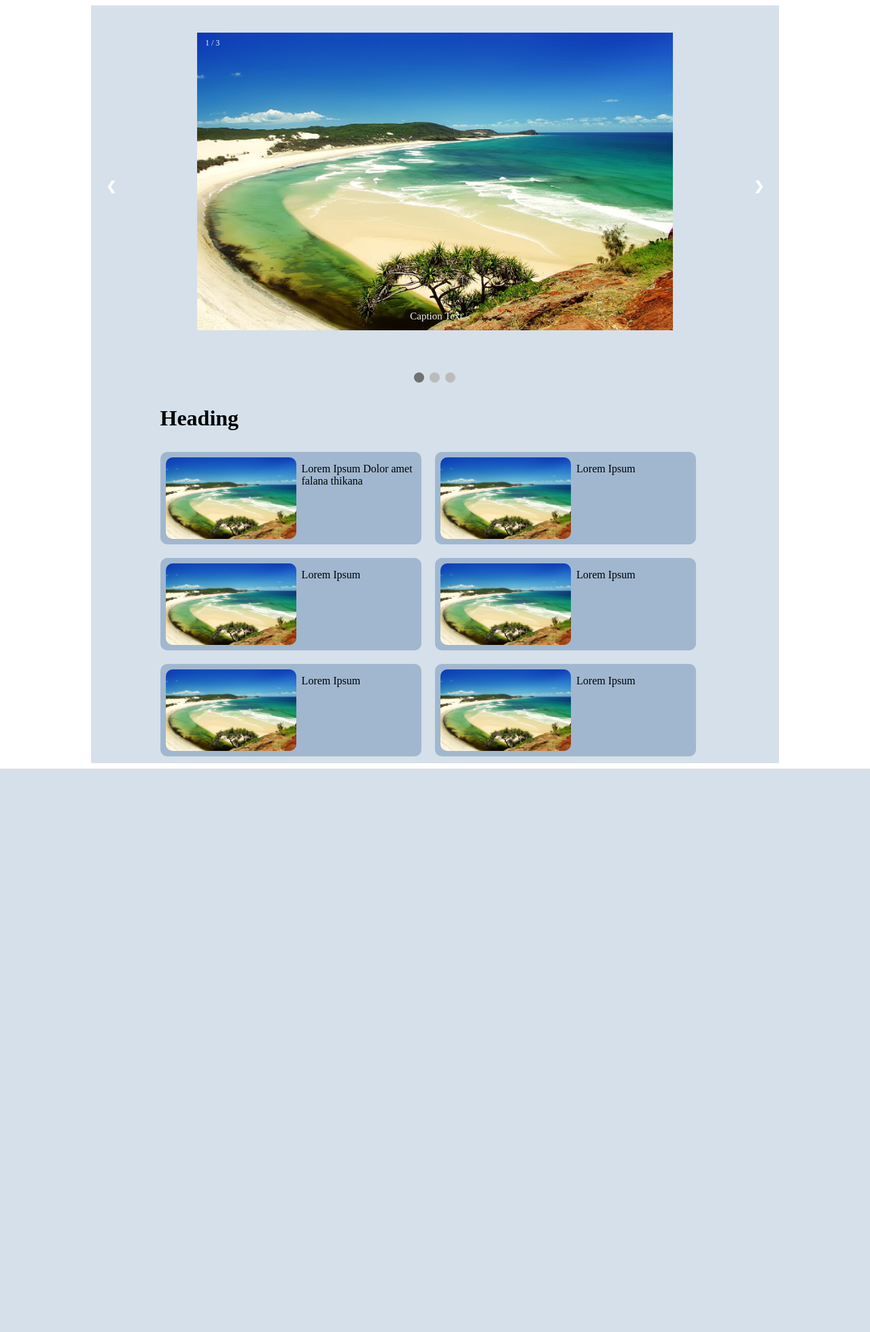
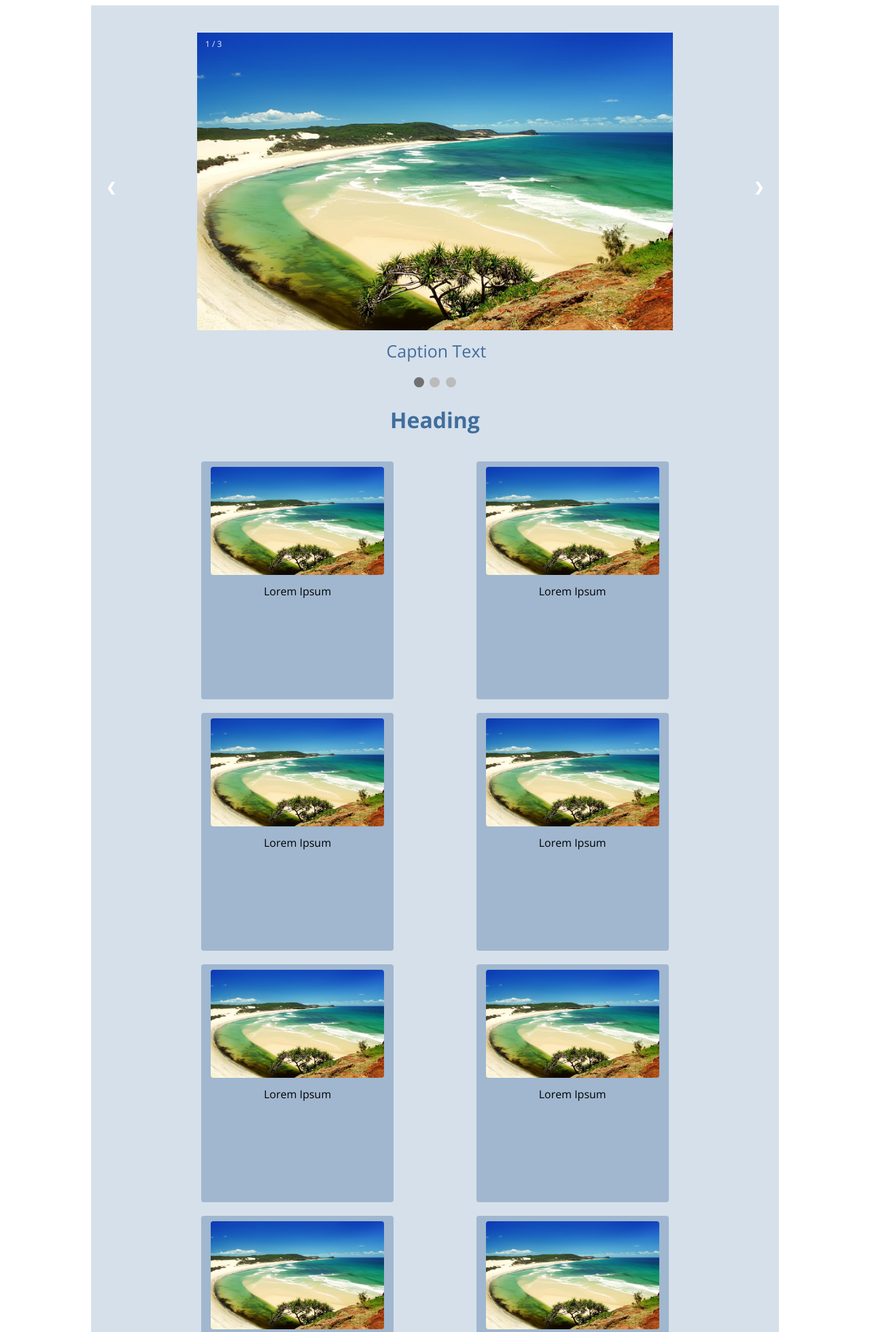
Before and after one commit to SohamNathani/School-Project, a PHP site: page /activity.html in a window 1280 px wide. Shown: the top 1960 px of the page at 68% size. Before the commit the page ends 1131 px from the top, so only its background shows below. Run offline with PHP 8.4, Linux system fonts and the light colour scheme.

Commit message:
activity page revised

```diff
--- a/activity.html
+++ b/activity.html
@@ -4,6 +4,7 @@
 	<title>Activity</title>
 	<link rel="stylesheet" type="text/css" href="assets/css/activity.css">
 	<meta name="viewport" content="width=device-width, initial-scale=1">
+	<link href="https://fonts.googleapis.com/css?family=Open+Sans:400,700" rel="stylesheet">
 </head>
 <body>
 	<div class="container-activity">
@@ -40,15 +41,22 @@
 		  <span class="dot" onclick="currentSlide(3)"></span>
 		</div>
 
+		<h1>Heading</h1>
+		<div class="material" id="pages">
 
-		<div class="material">
-			<h1>Heading</h1>
-			<div class="cards"><img src="assets/Images/random2.jpg"><p class="vertical">Lorem Ipsum Dolor amet falana thikana</p></div>
 			<div class="cards"><img src="assets/Images/random2.jpg"><p class="vertical">Lorem Ipsum</p></div>
 			<div class="cards"><img src="assets/Images/random2.jpg"><p class="vertical">Lorem Ipsum</p></div>
 			<div class="cards"><img src="assets/Images/random2.jpg"><p class="vertical">Lorem Ipsum</p></div>
 			<div class="cards"><img src="assets/Images/random2.jpg"><p class="vertical">Lorem Ipsum</p></div>
 			<div class="cards"><img src="assets/Images/random2.jpg"><p class="vertical">Lorem Ipsum</p></div>
+			<div class="cards"><img src="assets/Images/random2.jpg"><p class="vertical">Lorem Ipsum</p></div>
+			<div class="cards"><img src="assets/Images/random2.jpg"><p class="vertical">Lorem Ipsum</p></div>
+			<div class="cards"><img src="assets/Images/random2.jpg"><p class="vertical">Lorem Ipsum</p></div>
+			<div class="cards"><img src="assets/Images/random2.jpg"><p class="vertical">Lorem Ipsum</p></div>
+			<div class="cards"><img src="assets/Images/random2.jpg"><p class="vertical">Lorem Ipsum</p></div>
+			<div class="cards"><img src="assets/Images/random2.jpg"><p class="vertical">Lorem Ipsum</p></div>
+			<div class="cards"><img src="assets/Images/random2.jpg"><p class="vertical">Lorem Ipsum</p></div>
+
 		</div>
 	</div>
 	<script type="text/javascript">
@@ -81,6 +89,7 @@
 		  dots[slideIndex-1].className += " active";
 		}
 	</script>
+	<script type="text/javascript" src="../assets/js/page.js"></script>
 </body>
 </html>
 <!-- #406e9d opaci
--- a/assets/css/activity.css
+++ b/assets/css/activity.css
@@ -1,4 +1,5 @@
 .container-activity{
+	font-family: 'Open Sans', sans-serif;
 	width:80%;
 	margin: 0px 10%;
 	background-color: rgba(64, 110, 157 , 0.21 );
@@ -48,11 +49,11 @@
 
 /* Caption text */
 .text {
-  color: #f2f2f2;
-  font-size: 15px;
+  color: rgba(64, 110, 157 , 1);
+  font-size: 25px;
   padding: 8px 12px;
   position: absolute;
-  bottom: 8px;
+
   width: 68%;
   text-align: center;
 }
@@ -106,21 +107,30 @@
 }
 .cards{
 	background-color: rgba(64, 110, 157 , 0.36 );
-	width:47.5%;
-	height:auto;
+	width:35%;
+	height:350px;
 	float: left;
-	margin:10px 2.5% ;
-	margin-left: 0px;
-	border-radius: 10px;
-	display: flex;
-	flex-direction: row;
+	margin:10px 7.5% ;
+	margin-left: 7.5%;
+	border-radius: 4px;
+
 
 }
+.vertical{
+	margin-top: 0px;
+	text-align: center;
+}
 .cards img{
-	margin:8px;
-	width:50%;
-	height: 120px;
-	border-radius: 10px;
+	margin:8px 5%;
+
+	width:90%;
+
+	height: auto;
+	border-radius: 4px;
+}
+h1{
+	text-align: center;
+	color: rgba(64, 110, 157 , 1);
 }
 @media only screen and (max-width:900px){
 	.container-activity{
@@ -131,9 +141,14 @@
 		width:90%;
 		margin:30px 5%;
 	}
-}
-@media only screen and (max-width:650px){
 	.cards{
-		width:100%;
+		height:250px;
 	}
 }
+@media only screen and (max-width:500px){
+	.cards{
+		width:80%;
+		margin:8px 10%;
+		height:250px;
+	}
+}
--- /dev/null
+++ b/assets/js/page.js
@@ -0,0 +1,16 @@
+var jQueryScript = document.createElement('script');
+jQueryScript.setAttribute('src','https://ajax.googleapis.com/ajax/libs/jquery/3.2.1/jquery.min.js');
+document.head.appendChild(jQueryScript);
+
+var Paginationjs = document.createElement('script');
+Paginationjs.setAttribute('src', 'https://cdnjs.cloudflare.com/ajax/libs/paginationjs/2.1.3/pagination.js');
+document.head.appendChild(Paginationjs);
+
+$('#pages').pagination({
+    dataSource: [1, 2, 3, 4, 5, 6, 7, ... , 195],
+    callback: function(data, pagination) {
+        // template method of yourself
+        var html = template(data);
+        dataContainer.html(html);
+    }
+})
```
